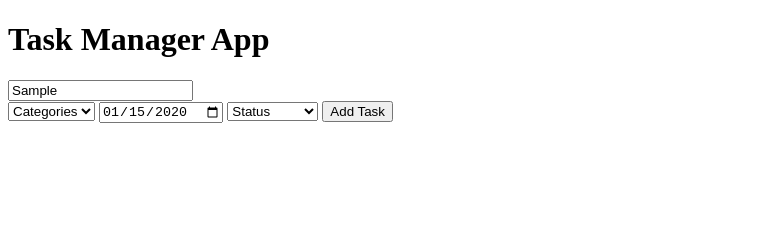
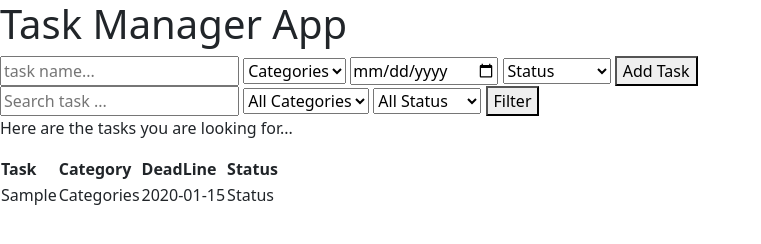
Before and after one commit to ytangt/SBA4-Task-Management-App, a plain HTML site: page index.html in a window 1280 px wide. Both pictures are taken after typing "Sample", "2020-01-15" into the empty fields and a click on the button "Add Task". Shown: the whole page, without its empty margins (0-761 px from the left). Drawn offline with nearby package versions, Linux system fonts and the light colour scheme.

Commit message:
Set up HTML structure and implement add/diaplay task logic

```diff
--- a/index.html
+++ b/index.html
@@ -5,17 +5,17 @@
     <meta name="viewport" content="width=device-width, initial-scale=1.0">
     <title>Task Management App</title>
     <script src ="script.js", defer></script>
+    <link href="https://cdn.jsdelivr.net/npm/bootstrap@5.3.0/dist/css/bootstrap.min.css" rel="stylesheet">
+    <script src="https://cdn.jsdelivr.net/npm/bootstrap@5.3.0/dist/js/bootstrap.bundle.min.js"></script>
 </head>
 <body>
     <main>
         <h1>Task Manager App</h1>
-        <!-- Task -->
+        <!-- 1. Task Input Area -->
         <div>
-            <div>
-                <input type="text" id="" placeholder="task name...">
-            </div>
+            <input type="text" id="taskInput" placeholder="task name...">
             <!-- Categories  -->
-            <select>
+            <select id="categorySelect">
                 <option disabled selected>Categories</option>
                 <option value="school">School</option>
                 <option value="work">Work</option>
@@ -23,10 +23,10 @@
             </select>
 
             <!-- Deadline  -->
-            <input type="date" name="" id="">
+            <input type="date" id="deadlineInput">
 
             <!-- Status  -->
-            <select>
+            <select id="statusSelect">
                 <option disabled selected>Status</option>
                 <option value="pending">Pending</option>
                 <option value="inprogress">In Progress</option>
@@ -34,8 +34,48 @@
             </select>
 
             <!-- Add Task Button  -->
-            <button>Add Task</button>
+            <button id = "addTaskBtn">Add Task</button>
         </div>
+
+        <!-- 2. Task Filter Bar -->
+        <div>
+             <!-- Search Box -->
+              <input type ="text", id = "searchInput", placeholder="Search task ...">
+             <!-- Category Filter-->
+              <select id="categoryFilter">
+                <option value="all">All Categories</option>
+                <option value="work">Work</option>
+                <option value="personal">Personal</option>
+                <option value="study">Study</option>
+             </select>
+             <!-- Status Filter -->
+             <select id="statusFilter">
+                <option disabled selected>All Status</option>
+                <option value="pending">Pending</option>
+                <option value="inprogress">In Progress</option>
+                <option value="completed">Completed</option>
+             </select>
+             <!-- Filter Button -->
+             <button id = "startFilterBtn">Filter</button>
+        </div>
+        <!-- 3. Task Display Area -->
+        <div>
+            <p>Here are the tasks you are looking for...</p>
+            <table>
+                <thead>
+                    <tr>
+                        <th>Task </th>
+                        <th>Category</th>
+                        <th>DeadLine</th>
+                        <th>Status</th>
+                    </tr>
+                </thead>
+                <tbody id = "taskTable">
+                </tbody>
+            </table>
+        </div>
+
+
     </main>
 </body>
 </html>
--- a/script.js
+++ b/script.js
@@ -1 +1,50 @@
-const task = [];
+
+const tasks = [];
+
+//UI
+const taskInput = document.getElementById("taskInput");
+const categorySelect = document.getElementById("categorySelect");
+const deadlineInput = document.getElementById("deadlineInput");
+const statusSelect = document.getElementById("statusSelect");
+const addTaskBtn = document.getElementById("addTaskBtn");
+const startFilterBtn = document.getElementById("startFilterBtn");
+
+// Handler functions
+addTaskBtn.addEventListener('click', ()=>{
+    const text = taskInput.value;
+    const category = categorySelect.value;
+    const deadline = deadlineInput.value;
+    const status = statusSelect.value;
+
+    const newTask = createTask(text, category, deadline, status);
+    tasks.push(newTask);
+
+    displayAllTasks();
+
+    // clear the input
+    taskInput.value = "";
+    categorySelect.value = "Categories";
+    deadlineInput.value = "";
+    statusSelect.value = "Status";
+})
+
+//display all task in diaplay table
+function displayAllTasks (){
+    tasks.forEach(task => {
+        const taskRow = document.createElement("tr");
+        taskRow.innerHTML = `<td>${task.text}</td>
+                             <td>${task.category}</td>
+                             <td>${task.deadline}</td>
+                             <td>${task.status}</td> `;
+        taskTable.appendChild(taskRow);
+    });
+}
+//createTask function
+function createTask(text, category = "General", deadline = "No deadline", status = "pending") {
+  return {
+    text,
+    category,
+    deadline,
+    status,
+  };
+}
```
